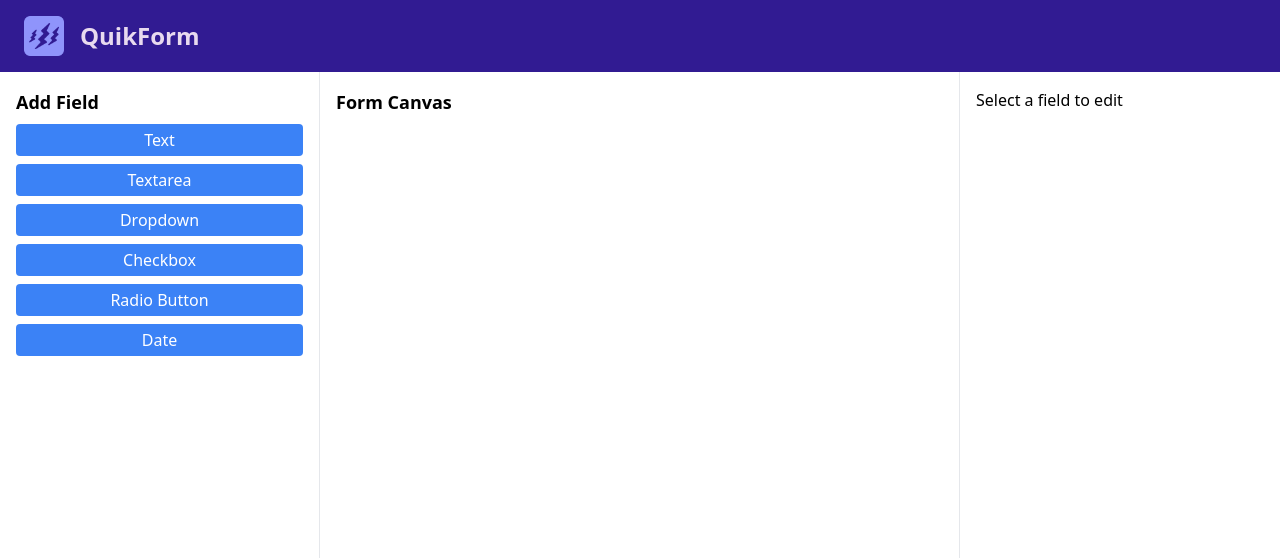
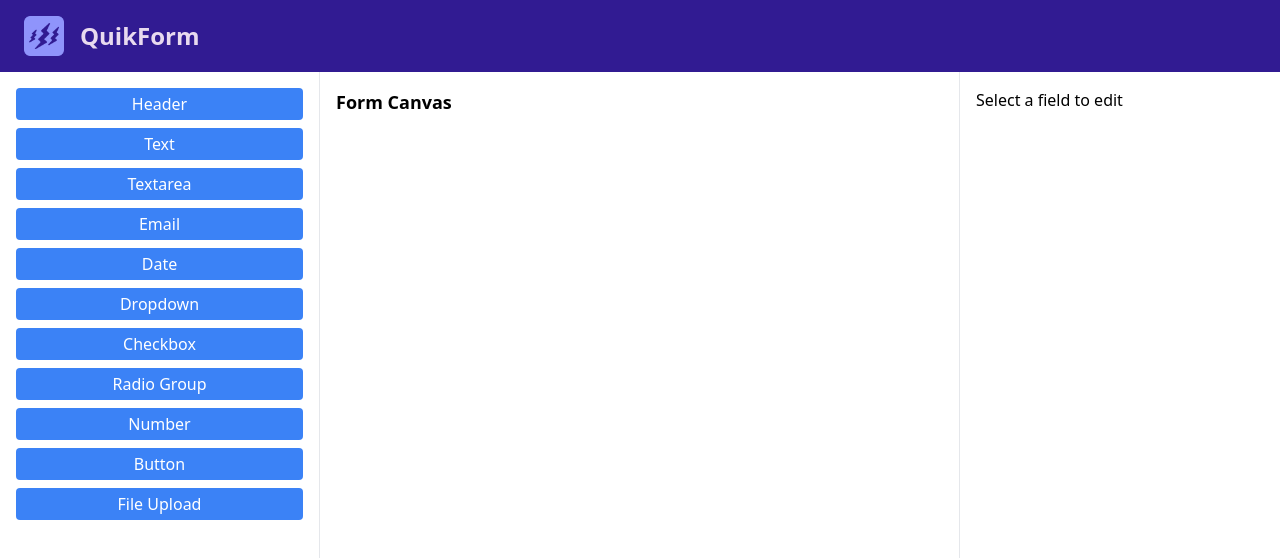
Before and after one commit to meghavx/QuikForm, a React (Vite) app: page / in a window 1280 px wide. Shown: the top 558 px of the page. Built offline with nearby package versions, Linux system fonts and the light colour scheme.

Commit message:
Add more field types

```diff
--- a/src/components/FieldPalette.jsx
+++ b/src/components/FieldPalette.jsx
@@ -1,14 +1,25 @@
 import React from 'react'
 import { useFormStore } from '../store/useFormStore'
 
-const fieldTypes = ['Text', 'Textarea', 'Dropdown', 'Checkbox', 'Radio Button', 'Date']
+const fieldTypes = [
+  'Header',
+  'Text',
+  'Textarea',
+  'Email',
+  'Date',
+  'Dropdown',
+  'Checkbox',
+  'Radio Group',
+  'Number',
+  'Button',
+  'File Upload'
+]
 
 export default function FieldPalette() {
   const addField = useFormStore((s) => s.addField)
 
   return (
     <div className="w-1/4 p-4 border-r">
-      <h2 className="text-lg font-semibold mb-2">Add Field</h2>
       {fieldTypes.map((type) => (
         <button
           key={type}
```
